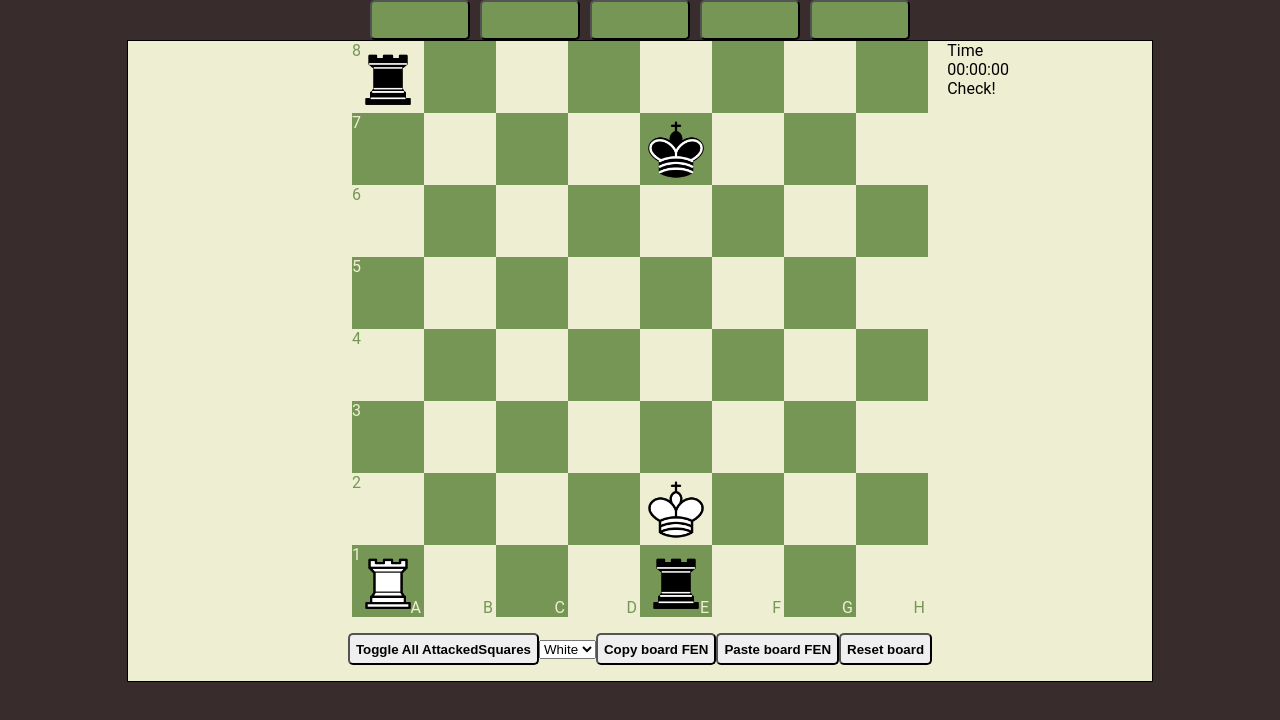
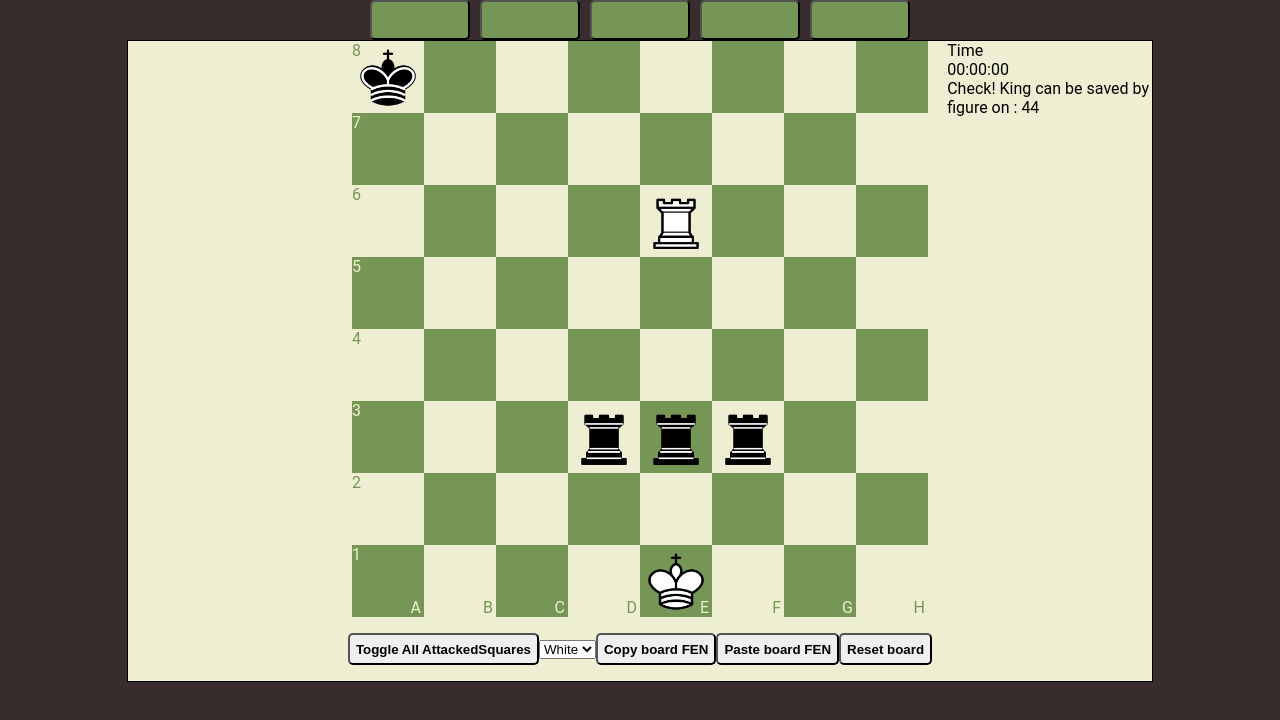
Before and after one commit to potrec/chess-project, a Vue app: page / in a window 1280 px wide. Shown: the top 720 px of the page. Built offline with nearby package versions, Linux system fonts and the light colour scheme.

Commit message:
feature: working system that check if the king can be saved

```diff
--- a/src/App.vue
+++ b/src/App.vue
@@ -1,7 +1,7 @@
 <template>
   <div class="main-view">
     <SiteNavigation />
-    <ChessBoard :playerColor="FigureColorType.White" :fen="kingMovementTestFEN" />
+    <ChessBoard :playerColor="FigureColorType.White" :fen="kingSaveTestFEN" />
     <!-- <PlayModal :modalActive="modalActive" /> -->
     <RouterView />
   </div>
@@ -25,6 +25,7 @@ const otherFEN: string = 'r1bk3r/p2pBpNp/n4n2/1p1NP2P/6P1/3P4/P1P1K3/q5b1 b - -
 const knightFEN: string = '8/8/8/4n3/8/8/8/8'
 const kingsFEN: string = 'r3k2r/8/8/8/8/8/8/R3K2R'
 const kingMovementTestFEN: string = 'r7/4k3/8/8/8/8/4K3/R3r3'
+const kingSaveTestFEN: string = 'k7/8/4R3/8/8/3rrr2/8/4K3'
 </script>
 
 <style scoped></style>
--- a/src/components/chess/ChessBoard.vue
+++ b/src/components/chess/ChessBoard.vue
@@ -41,7 +41,9 @@
         </div>
         <div class="board-players-info"></div>
         <div class="board-history"></div>
-        <div class="board-info">{{ chessBoardStore.boardInfo }}</div>
+        <div class="board-info">
+          {{ chessBoardStore.boardInfo }} {{ chessBoardStore.additionalInfo }}
+        </div>
       </div>
     </div>
 
--- a/src/scripts/chess/chessMoves.ts
+++ b/src/scripts/chess/chessMoves.ts
@@ -1,5 +1,11 @@
 import { FigureColorType, FigureType, MoveType } from '@/enums/figure'
-import type { Figure, Move, NumSquaresToEdge, SquareAttack } from '@/types/chessTypes'
+import type {
+  Figure,
+  Move,
+  NumSquaresToEdge,
+  SquareAttack,
+  SquareAttackedByFigure
+} from '@/types/chessTypes'
 import {
   getFigureByIndex,
   getNumberOfSquaresInDirection,
@@ -252,7 +258,7 @@ export function checkIfKingChecked() {
   if (attackedSquareArray[kingLocation].moves.length >= 1) {
     chessBoardStore.isKingChecked = true
     chessBoardStore.boardInfo = 'Check!'
-    if (king.moves.length == 0) {
+    if (king.moves.length == 0 && canKingBeSaved(attackedSquareArray, kingLocation) == false) {
       chessBoardStore.boardInfo = 'Checkmate!'
     }
   } else {
@@ -350,3 +356,19 @@ function setAllAttackedSquaresIndex() {
     })
   }
 }
+
+function canKingBeSaved(attackedSquareArray: SquareAttackedByFigure[], kingLocation: number) {
+  const chessBoardStore = useChessBoardStore()
+  if (attackedSquareArray[kingLocation].moves.length > 1) return false
+  const attackerLocation =
+    attackedSquareArray[attackedSquareArray[kingLocation].moves[0].startSquare]
+  if (attackerLocation.moves.length == 0) return false
+  let info = 'King can be saved by figure on : '
+  attackerLocation.moves.forEach((move) => {
+    if (move.moveType == MoveType.Attack) {
+      info += move.startSquare + ' '
+    }
+  })
+  chessBoardStore.additionalInfo = info
+  return true
+}
--- a/src/stores/chessBoard.ts
+++ b/src/stores/chessBoard.ts
@@ -41,6 +41,7 @@ export const useChessBoardStore = defineStore('chessBoard', () => {
     { position: 4, color: FigureColorType.White },
     { position: 60, color: FigureColorType.Black }
   ])
+  const additionalInfo = ref('')
   const loadPositionFromFEN = (fen: string) => {
     chessBoard.value = loadPositionFromFen(fen, chessBoard.value)
   }
@@ -69,6 +70,7 @@ export const useChessBoardStore = defineStore('chessBoard', () => {
     isKingChecked,
     kingsLocation,
     attackedSquareArray,
+    additionalInfo,
     loadPositionFromFEN,
     generateAttackedSquaresIndex
   }
```
